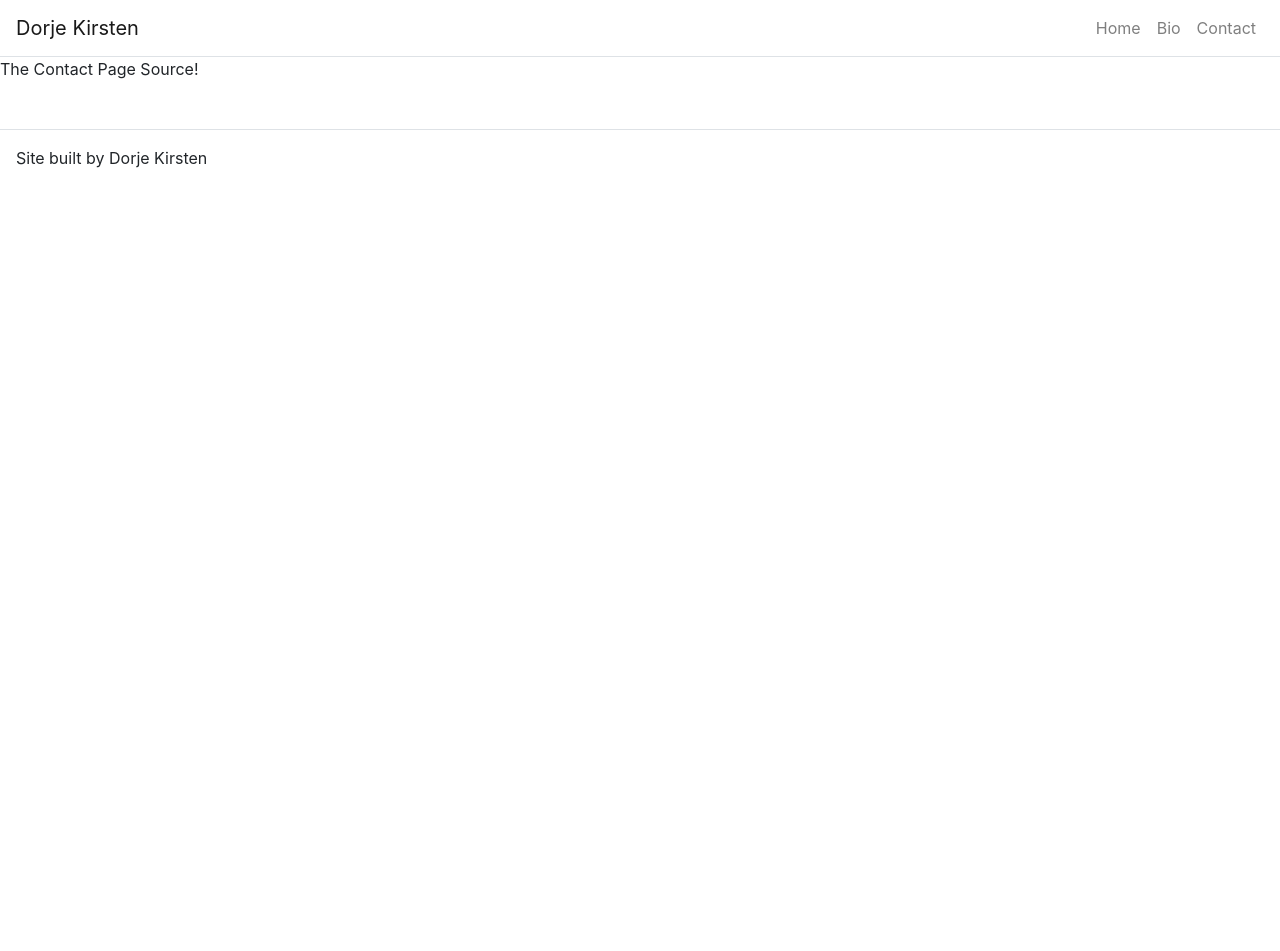
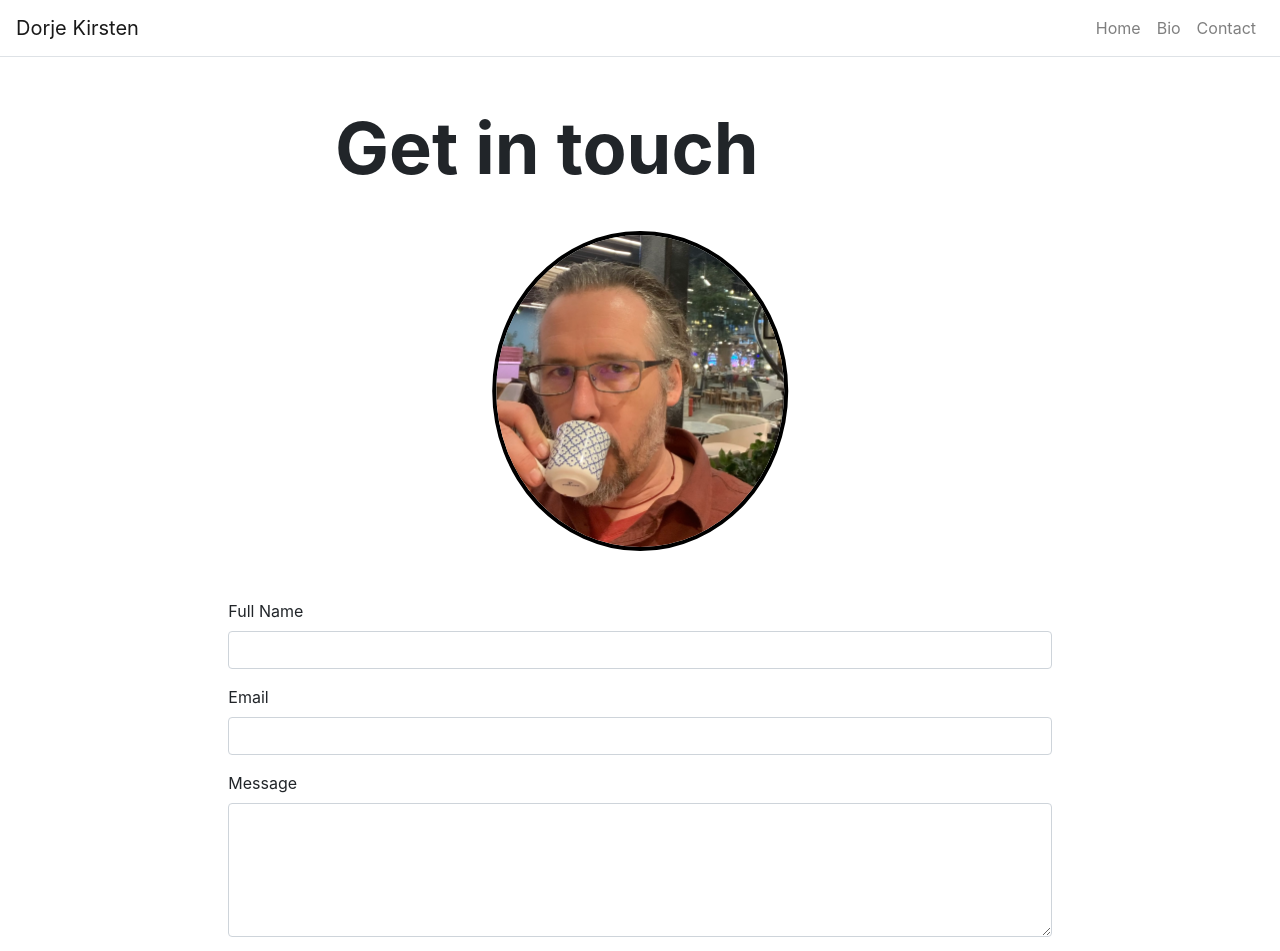
Before and after one commit to dorjepadma/dkwebsite, a React (Create React App) app: page /Contact in a window 1280 px wide. Shown: the top 951 px of the page. Before the commit the page ends 800 px from the top, so only its background shows below. Built offline with nearby package versions, Linux system fonts and the light colour scheme.

Commit message:
contact form built out

```diff
--- a/src/index.css
+++ b/src/index.css
@@ -49,3 +49,12 @@ code {
     transform: translate(-50%, -50%);
 
 }
+
+.success-msg {
+  color: #94B0DA;
+  Padding: 10vh 15vh;
+}
+.err-msg {
+  color: #505A5B;
+  padding: 10vh 15vh;
+}
--- a/src/pages/BioPage.js
+++ b/src/pages/BioPage.js
@@ -7,7 +7,7 @@ function BioPage(props) {
   <div>
     <Avatar title={props.title} />
     <Content>
-      <p>Thank you for stopping by. I am Dorje. A poet, astrologer, tea master, and contemplative. Most importantly though, I am a full stack engineer. I have experience with React, Javascript, NodeJS, ExpressJS, PostgresSQL, and MongoDB. </p>
+      <p>Thank you for stopping by. I am Dorje. A poet, astrologer, tea master, and contemplative. Most importantly though, I am a full stack engineer. I have experience with React, Javascript, NodeJS, ExpressJS, dSQL, and MongoDB. </p>
 
       <p>I spent my twenties and thirties living at Chagdud Gonpa Rigdzin Ling, a buddhist retreat center. Then I left to raise a family and practice astrology. On the way I founded Planet Teas. </p>
 
--- a/src/pages/ContactPage.js
+++ b/src/pages/ContactPage.js
@@ -1,7 +1,75 @@
 import React from 'react';
+import Avatar from '../components/Avatar'
+import Content from '../components/Content'
+import Form from 'react-bootstrap/Form'
+import Button from 'react-bootstrap/Button'
 
-function ContactPage(props){
-  return(<p>The Contact Page Source!</p>
-  );
+class ContactPage extends React.Component {
+
+  constructor(props) {
+    super(props);
+    this.state = {
+      name: '',
+      email: '',
+      Message: '',
+      disabled: false,
+      emailSent: null,
+    }
+  }
+  handleChange = (event) => {
+  const target = event.target;
+  //checkbox would only be needed for sign up for email etc.
+  const value = target.type === 'checkbox' ? target.checked : target.value;
+  const name = target.name;
+
+  this.setState({
+    [name]: value
+  })
+}
+
+handleSubmit = (event) => {
+  event.preventDefault();
+
+  this.setState({
+    disabled: true,
+    emailSent: false
+  });
+}
+
+  render() {
+    return(
+    <div>
+      <Avatar title={this.props.title} />
+      <Content>
+        <Form onSubmit={this.handleSubmit}>
+          <Form.Group>
+            <Form.Label htmlFor='full-name'>Full Name</Form.Label>
+            <Form.Control id='full-name' name='name' type='text' value={this.state.name} onChange={this.handleChange} />
+          </Form.Group>
+
+          <Form.Group>
+            <Form.Label htmlFor='email'>Email</Form.Label>
+            <Form.Control id='email' name='email' type='email' value={this.state.email} onChange={this.handleChange} />
+          </Form.Group>
+
+          <Form.Group>
+            <Form.Label htmlFor='Message'>Message</Form.Label>
+            <Form.Control id='message' name='message' as='textArea' rows='5' value={this.state.message} onChange={this.handleChange} />
+          </Form.Group>
+
+
+          <Button className='d-inline-block' variant='primary' type='submit' disabled={this.state.disabled}>
+            Submit
+          </Button>
+
+          {this.state.emailSent === true && <p className='d-inline success-msg'>I will be in touch soon</p>}
+          {this.state.emailSent === false && <p className='d-inline err-msg'>Email not sent</p>}
+
+
+        </Form>
+      </Content>
+    </div>
+      );
+    }
 }
 export default ContactPage
```
